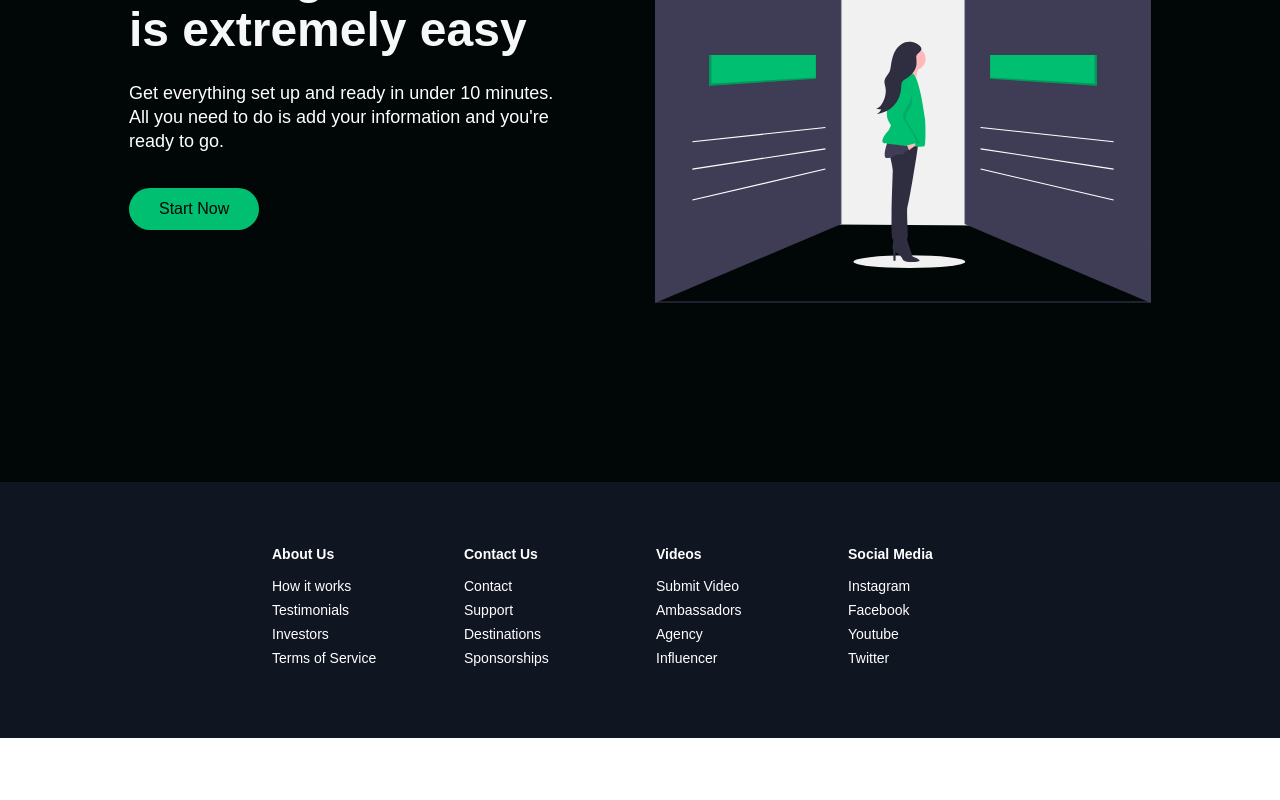
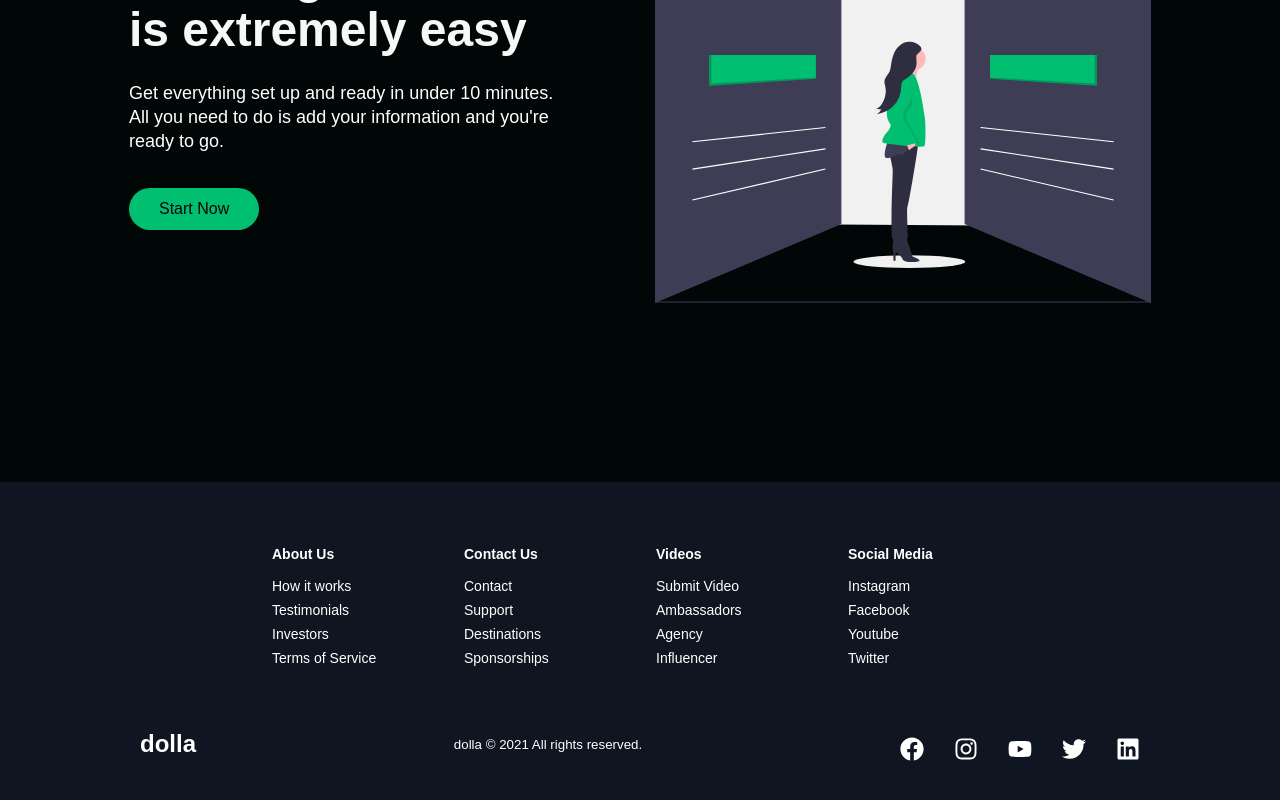
Before and after one commit to mhayk/react-website-smooth-scroll, a React (Create React App) app: page / in a window 1280 px wide. Shown: the part 3598-4398 px from the top of the page. Before the commit the page ends 4336 px from the top, so only its background shows below. Built offline with nearby package versions, Linux system fonts and the light colour scheme; a web font is replaced by a local one.

Commit message:
Footer component has been created and styled.
Signed-off-by: Mhayk Whandson <hi@mhayk.com>

```diff
--- a/src/components/Footer/FooterElements.js
+++ b/src/components/Footer/FooterElements.js
@@ -65,3 +65,49 @@
     transition: 0.3s ease-out;
   }
 `;
+
+export const SocialMedia = styled.section`
+  max-width: 1000px;
+  width: 100%;
+`;
+
+export const SocialMediaWrap = styled.div`
+  display: flex;
+  justify-content: space-between;
+  align-items: center;
+  max-width: 1100px;
+  margin: 40px auto 0 auto;
+
+  @media screen and (max-width: 820px) {
+    flex-direction: column;
+  }
+`;
+
+export const SocialLogo = styled(Link)`
+  color: #fff;
+  justify-self: start;
+  cursor: pointer;
+  text-decoration: none;
+  font-size: 1.5rem;
+  display: flex;
+  align-items: center;
+  margin-bottom: 16px;
+  font-weight: bold;
+`;
+
+export const WebsiteRights = styled.small`
+  color: #fff;
+  margin-bottom: 16px;
+`;
+
+export const SocialIcons = styled.div`
+  display: flex;
+  justify-content: space-between;
+  align-items: center;
+  width: 240px;
+`;
+
+export const SocialIconLink = styled.a`
+  color: #fff;
+  font-size: 24px;
+`;
--- a/src/components/Footer/index.js
+++ b/src/components/Footer/index.js
@@ -1,4 +1,11 @@
 import React from "react";
+import {
+  FaFacebook,
+  FaInstagram,
+  FaLinkedin,
+  FaTwitter,
+  FaYoutube,
+} from "react-icons/fa";
 import {
   FooterContainer,
   FooterLink,
@@ -7,6 +14,12 @@
   FooterLinksWrapper,
   FooterLinkTitle,
   FooterWrap,
+  SocialIconLink,
+  SocialIcons,
+  SocialLogo,
+  SocialMedia,
+  SocialMediaWrap,
+  WebsiteRights,
 } from "./FooterElements";
 
 function Footer() {
@@ -47,6 +60,31 @@
             </FooterLinkItems>
           </FooterLinksWrapper>
         </FooterLinksContainer>
+        <SocialMedia>
+          <SocialMediaWrap>
+            <SocialLogo to="/">dolla</SocialLogo>
+            <WebsiteRights>
+              dolla © {new Date().getFullYear()} All rights reserved.
+            </WebsiteRights>
+            <SocialIcons>
+              <SocialIconLink href="/" target="_blank" arial-label="Facebook">
+                <FaFacebook />
+              </SocialIconLink>
+              <SocialIconLink href="/" target="_blank" arial-label="Instagram">
+                <FaInstagram />
+              </SocialIconLink>
+              <SocialIconLink href="/" target="_blank" arial-label="Youtube">
+                <FaYoutube />
+              </SocialIconLink>
+              <SocialIconLink href="/" target="_blank" arial-label="Twitter">
+                <FaTwitter />
+              </SocialIconLink>
+              <SocialIconLink href="/" target="_blank" arial-label="Linkedin">
+                <FaLinkedin />
+              </SocialIconLink>
+            </SocialIcons>
+          </SocialMediaWrap>
+        </SocialMedia>
       </FooterWrap>
     </FooterContainer>
   );
```
